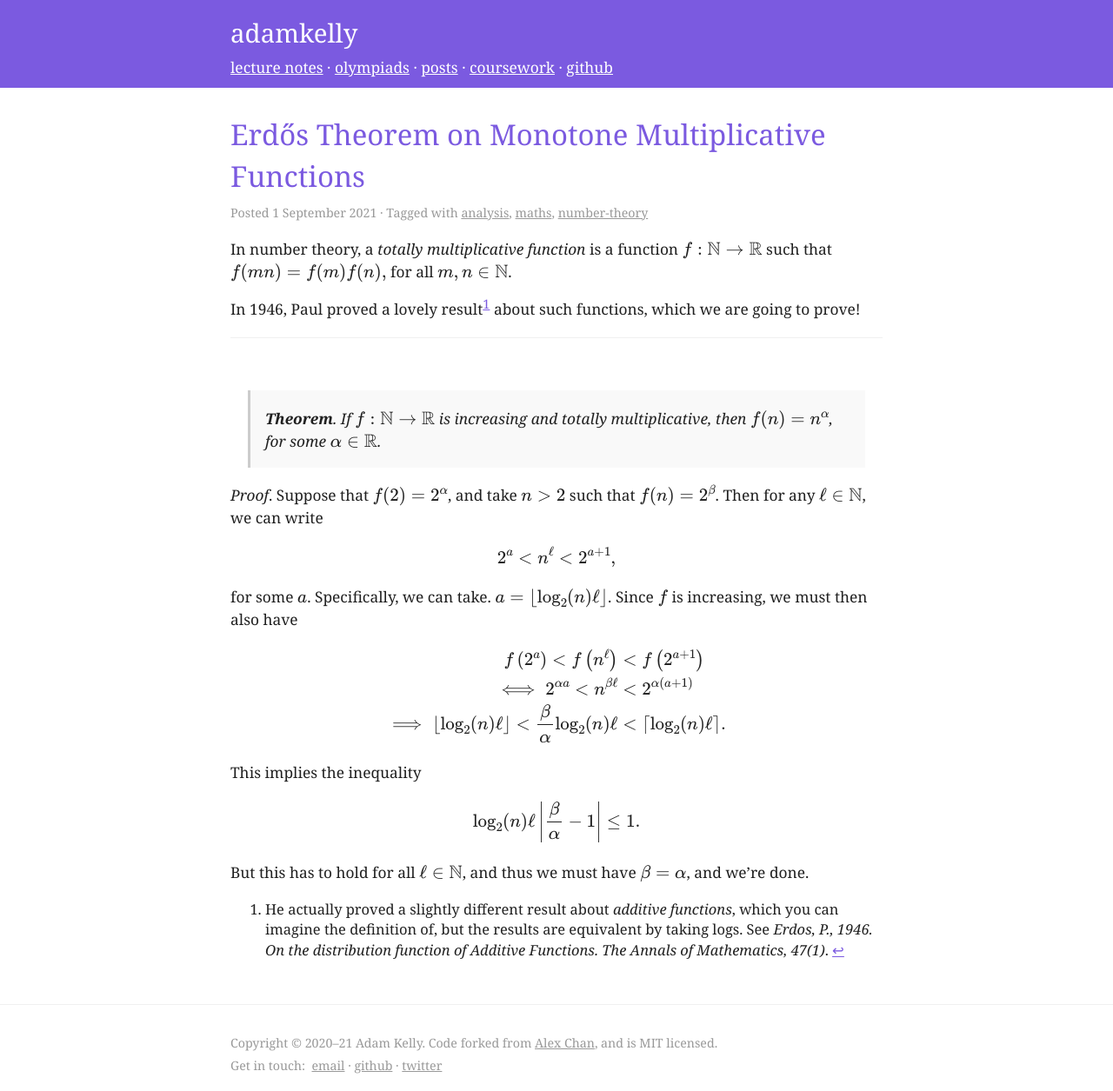
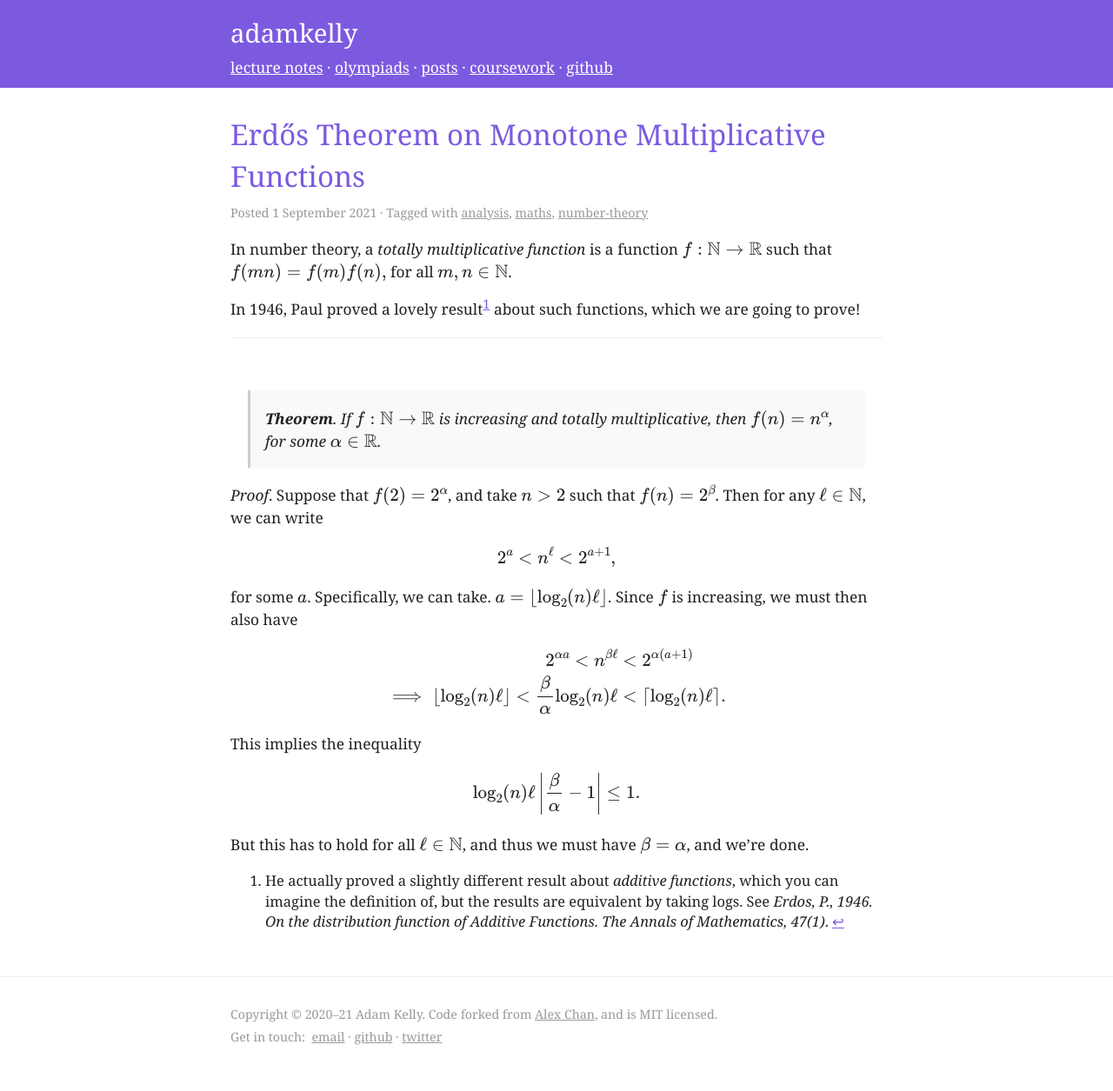
Before and after one commit to ak2316-cam/website, a Jekyll site: the page built from src/_posts/2021/2021-09-02-erdos-monotone-multiplicative.md, in a window 1280 px wide. Shown: the whole page at 87% size. Built offline with Jekyll 4.4.1, drawn with Linux system fonts in a browser that asks for light colours; after the commit the page ends 1222 px from its top, so only the background shows below that.

```diff
--- a/src/_posts/2021/2021-09-02-erdos-monotone-multiplicative.md
+++ b/src/_posts/2021/2021-09-02-erdos-monotone-multiplicative.md
@@ -32,8 +32,7 @@ for some $a$. Specifically, we can take. $a = \lfloor \log_2(n) \ell \rfloor$. S
 
 $$
 \begin{aligned}
-f\left(2^a\right) < f\left(n^\ell\right) &< f\left(2^{a+1}\right) \\
-\iff 2^{\alpha a} < n^{\beta \ell} &< 2^{\alpha(a + 1)} \\
+2^{\alpha a} < n^{\beta \ell} &< 2^{\alpha(a + 1)} \\
 \implies \lfloor \log_2(n) \ell\rfloor < \frac{\beta}{\alpha} \log_2(n) \ell &< \lceil \log_2(n) \ell\rceil.
 \end{aligned}
 $$
```
Also changed, not shown: src/_posts/2021/2021-08-17-hall.md (+1 -1 lines).
